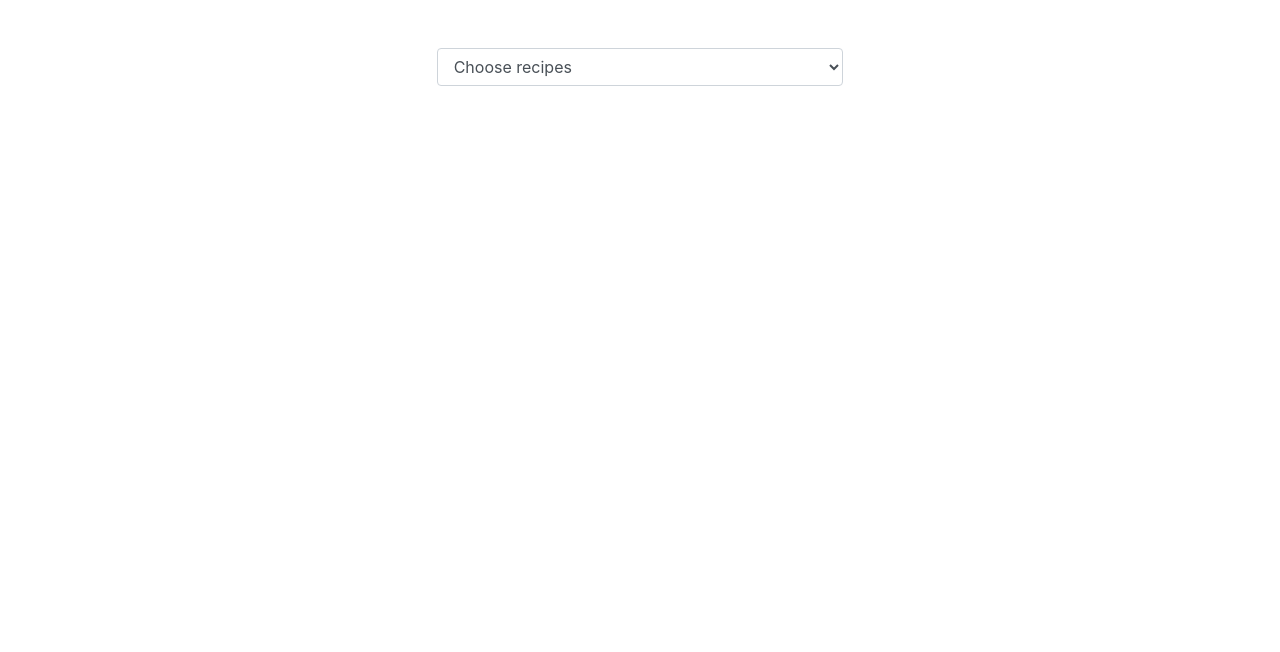
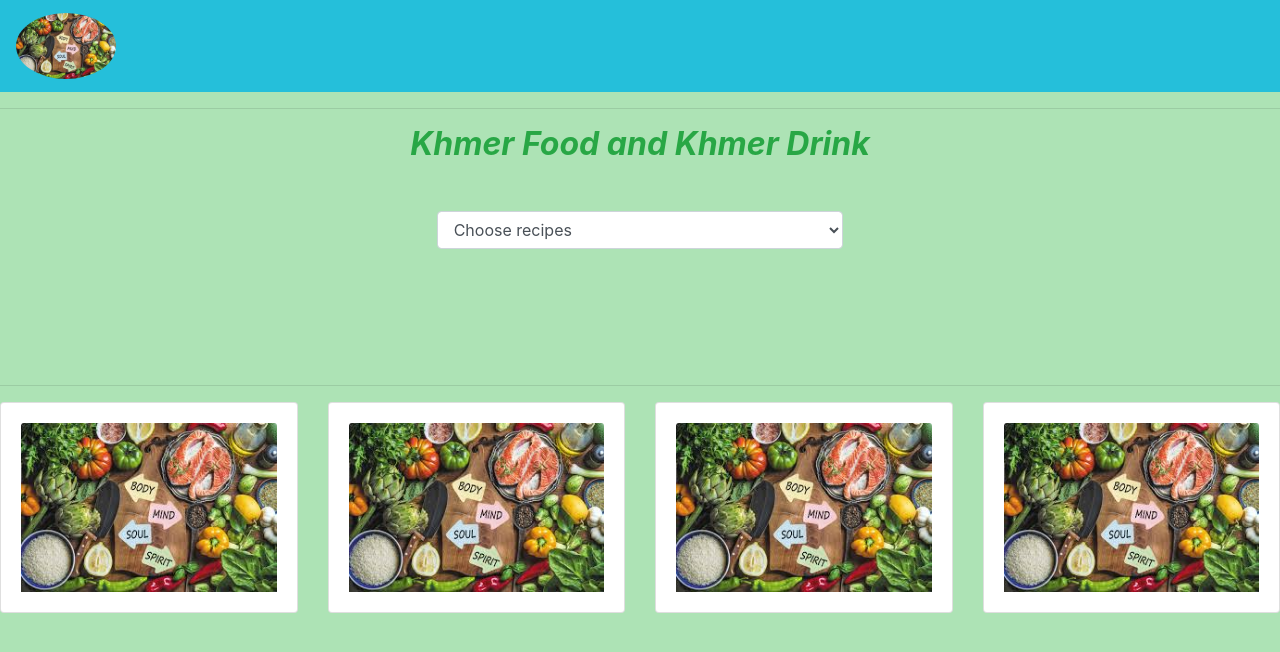
Before and after one commit to darom90/Project_jquery, a plain HTML site: page index.html in a window 1280 px wide. Drawn offline with nearby package versions, Linux system fonts and the light colour scheme; no server answers.

Commit message:
update interface

```diff
--- a/index.html
+++ b/index.html
@@ -7,17 +7,38 @@
     <meta http-equiv="X-UA-Compatible" content="ie=edge">
     <title>Project</title>
     <link rel="stylesheet" href="https://maxcdn.bootstrapcdn.com/bootstrap/4.3.1/css/bootstrap.min.css">
+    <script src="https://ajax.googleapis.com/ajax/libs/jquery/3.4.1/jquery.min.js"></script>
+    <script src="https://cdnjs.cloudflare.com/ajax/libs/popper.js/1.16.0/umd/popper.min.js"></script>
+    <script src="https://maxcdn.bootstrapcdn.com/bootstrap/4.4.1/js/bootstrap.min.js"></script>
 </head>
 <style>
     #ruler {
         border-left: 2px solid;
-        height: 400px;
+        height: 300px;
         position: absolute;
         left: 43%;
+    }
+
+    nav {
+        background: #25bfda;
+    }
+
+    footer {
+        background: #6b9491;
+    }
+    body{
+        background:#ade3b5;
     }
 </style>
 
 <body>
+    <nav class="navbar navbar-expand-sm  navbar-dark">
+        <a class="navbar-brand" href="#">
+            <img src="img/a.jpg" alt="logo" style="width:100px;border-radius: 50%;">
+        </a>
+    </nav>
+    <hr>
+    <h2 class="text-center font-weight-bold font-italic text-success">Khmer Food and Khmer Drink </h2>
     <div class="continer mt-5">
         <div class="row">
             <div class="col-4"></div>
@@ -37,12 +58,12 @@
         </div>
     </div>
 
-     <!-- html count number  -->
-   <div id="number"></div>
-   <div id="numbers"></div>
+    <!-- html count number  -->
+    <div id="number"></div>
+    <div id="numbers"></div>
 
 
-     <!-- htm ingredient and instruction -->
+    <!-- htm ingredient and instruction -->
     <div class="container mt-5">
         <div class="row">
             <div class="col-5">
@@ -56,6 +77,40 @@
             </div>
         </div>
     </div>
+    <hr>
+
+    <div class="row">
+        <div class="col-md-6 col-lg-3">
+            <div class="card">
+                <div class="card-body">
+                    <img src="img/a.jpg" alt="card-img" class="card-img-top">
+                </div>
+            </div>
+        </div>
+        <div class="col-md-6 col-lg-3">
+            <div class="card">
+                <div class="card-body">
+                    <img src="img/a.jpg" alt="card-img" class="card-img-top">
+                </div>
+            </div>
+        </div>
+        <div class="col-md-6 col-lg-3">
+            <div class="card">
+                <div class="card-body">
+                    <img src="img/a.jpg" alt="card-img" class="card-img-top">
+                </div>
+            </div>
+        </div>
+        <div class="col-md-6 col-lg-3">
+                <div class="card">
+                    <div class="card-body">
+                        <img src="img/a.jpg" alt="card-img" class="card-img-top">
+                    </div>
+                </div>
+            </div>
+    </div>
+
+
     <script src="srcipt/jquery-3.4.1.min.js"></script>
     <script src="srcipt/script.js"></script>
 </body>
```
Also changed, not shown: img/a.jpg (added).
